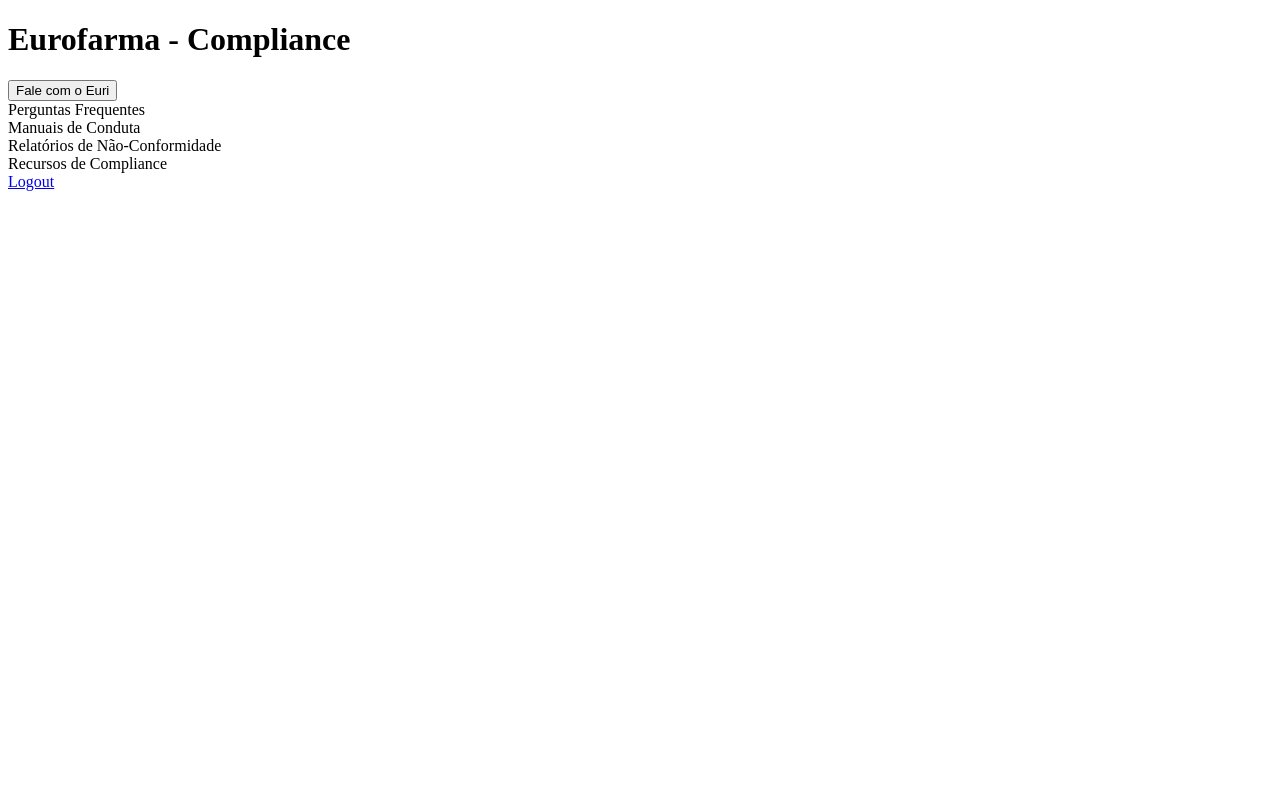
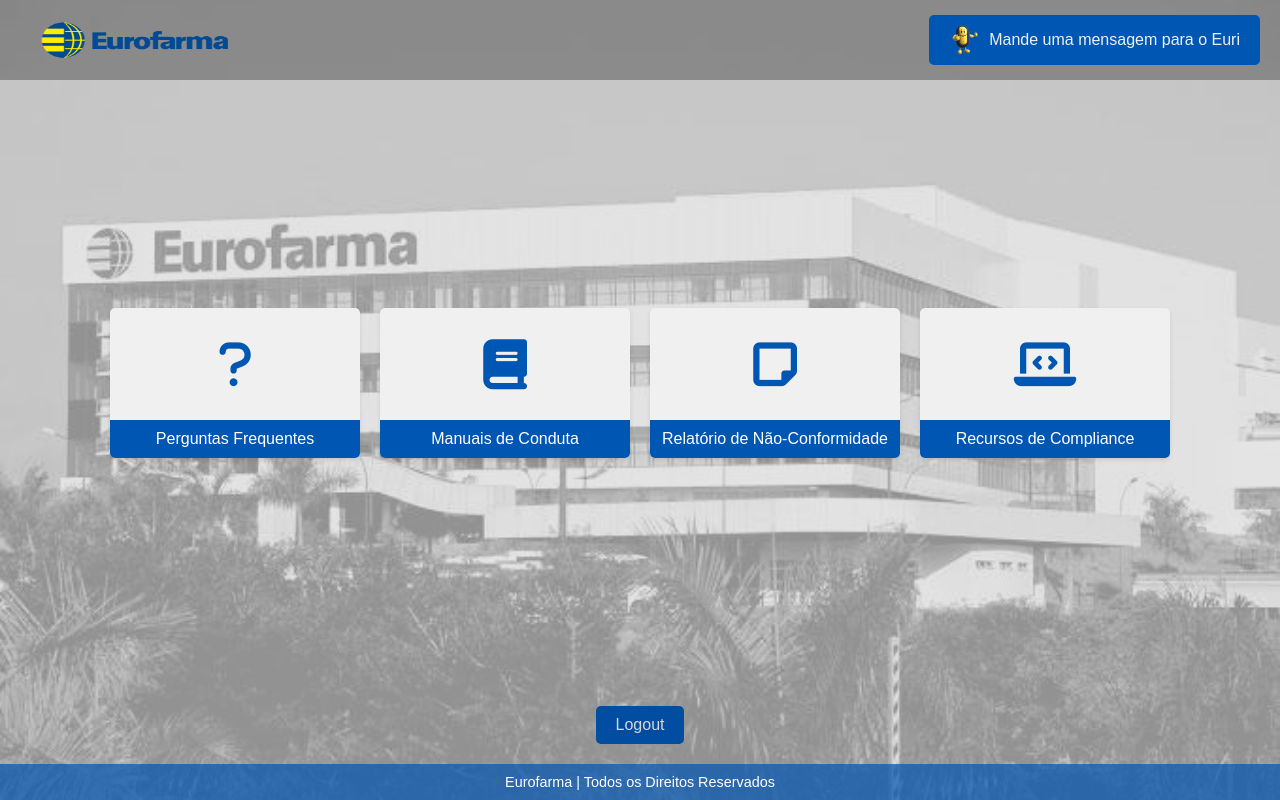
Before and after one commit to flczin/eurofarma-app, a Flask app: page /dashboard in a window 1280 px wide. Run offline with Flask 3, Linux system fonts and the light colour scheme; the visitor is signed in with stand-in values (Sample User, id 1); some libraries are stand-ins or nearby versions.

Commit message:
css pagina dashboard

```diff
--- a/static/dashboard.css
+++ b/static/dashboard.css
@@ -0,0 +1,138 @@
+*{
+    padding: 0;
+    margin: 0;
+    box-sizing: border-box;
+  }
+
+.login-page {
+    font-family: Arial, sans-serif;
+    background: url('../static/images/ultrafarma-back.jpeg') no-repeat center center;
+    background-size: cover;
+    display: flex;
+    flex-direction: column;
+    justify-content: space-between;
+    height: 100vh;
+    position: relative;
+    overflow: hidden;
+}
+
+.login-page::before {
+    content: "";
+    position: absolute;
+    top: 0;
+    left: 0;
+    width: 100%;
+    height: 100%;
+    background: rgba(0, 0, 0, 0.1);
+    z-index: 1;
+}
+
+.header {
+    display: flex;
+    justify-content: space-between;
+    align-items: center;
+    padding: 10px 20px;
+    background-color: #fff;
+    background: rgba(0, 0, 0, 0.3);
+    color: #0056b3;
+    z-index: 2;
+    max-height: 80px;
+}
+
+.header .logo {
+    height: auto;
+    width: 230px;
+    max-height: 100px;
+}
+
+.contact-button {
+    display: flex;
+    align-items: center;
+    padding: 10px 20px;
+    background-color: #0056b3;
+    color: #f0f0f0;
+    border: none;
+    border-radius: 5px;
+    cursor: pointer;
+    font-size: 16px;
+}
+
+.content {
+    display: flex;
+    flex-wrap: wrap;
+    justify-content: center;
+    align-items: center;
+    height: 100%;
+    padding: 20px;
+    z-index: 2;
+}
+
+.section {
+    display: flex;
+    align-items: center;
+    justify-content: center;
+    width: 250px;
+    height: 150px;
+    margin: 10px;
+    flex-direction: column;
+    background-color: #f0f0f0;
+    border-radius: 5px;
+    box-shadow: 0 2px 4px rgba(0, 0, 0, 0.1);
+    overflow: hidden;
+}
+
+.icon {
+    display: flex;
+    color: #0056b3;
+    font-size: 50px;
+    align-items: center;
+    height: 125px;
+}
+
+.text {
+    width: 100%;
+    background-color: #0056b3;
+    color: #fff;
+    text-align: center;
+    font-family: Arial, sans-serif;
+    padding: 10px;
+}
+
+.text-container {
+  width: 100%
+}
+
+
+.logout-link {
+    display: inline-block;
+    padding: 10px 20px;
+    background-color: #0056b3;
+    color: #f0f0f0;
+    text-decoration: none;
+    border-radius: 5px;
+    cursor: pointer;
+    font-size: 16px;
+    margin: 20px auto;
+    transition: background-color 0.3s;
+}
+
+.logout-link:hover {
+    background-color: #003d80;
+}
+
+
+.footer {
+    background-color: rgba(0, 86, 179, 0.7);
+    color: white;
+    text-align: center;
+    padding: 10px 0;
+    font-size: 0.9em;
+    font-family: Arial, sans-serif;
+    z-index: 2;
+}
+
+.euri {
+    width: 30px;
+    height: 30px;
+    margin-right: 10px;
+}
--- a/templates/dashboard.html
+++ b/templates/dashboard.html
@@ -5,18 +5,35 @@
     <meta name="viewport" content="width=device-width, initial-scale=1.0">
     <title>Dashboard</title>
     <link rel="stylesheet" href="{{ url_for('static', filename='dashboard.css') }}">
+    <link rel="stylesheet" href="https://cdnjs.cloudflare.com/ajax/libs/font-awesome/6.1.1/css/all.min.css" integrity="sha512-KfkfwYDsLkIlwQp6LFnl8zNdLGxu9YAA1QvwINks4PhcElQSvqcyVLLD9aMhXd13uQjoXtEKNosOWaZqXgel0g==" crossorigin="anonymous" referrerpolicy="no-referrer" />
 </head>
-<body>
-    <header>
-        <h1>Eurofarma - Compliance</h1>
-        <button>Fale com o Euri</button>
+<body class="login-page">
+    <header class="header">
+        <img src="../static/images/logo-eurofarma.png" alt="Eurofarma Logo" class="logo">
+        <button class="contact-button">
+            <img src="../static/images/euri.png" alt="Euri" class="euri"> Mande uma mensagem para o Euri
+        </button>
     </header>
-    <div>
-        <div>Perguntas Frequentes</div>
-        <div>Manuais de Conduta</div>
-        <div>Relatórios de Não-Conformidade</div>
-        <div>Recursos de Compliance</div>
+
+    <div class="content">
+        <div class="section">
+            <div class="icon"><i class="fa-solid fa-question"></i></div>
+            <p class="text">Perguntas Frequentes</p>
+        </div>
+        <div class="section">
+            <div class="icon"><i class="fa-solid fa-book"></i></div>
+            <p class="text">Manuais de Conduta</p>
+        </div>
+        <div class="section">
+            <div class="icon"><i class="fa-solid fa-note-sticky"></i></div>
+            <p class="text">Relatório de Não-Conformidade</p>
+        </div>
+        <div class="section">
+            <div class="icon"><i class="fa-solid fa-laptop-code"></i></div>
+            <p class="text">Recursos de Compliance</p>
+        </div>
     </div>
-    <a href="{{ url_for('logout') }}">Logout</a>
+    <a href="{{ url_for('logout') }}" class="logout-link">Logout</a>
+    <footer class="footer">Eurofarma | Todos os Direitos Reservados</footer>
 </body>
 </html>
```
Also changed, not shown: static/images/euri.png (added).
